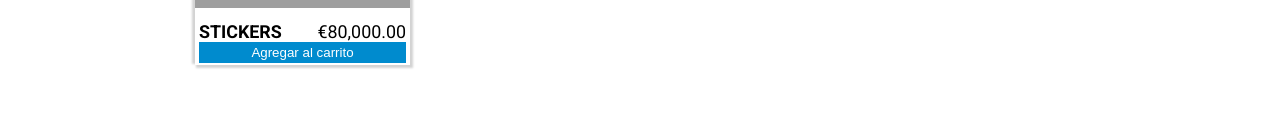
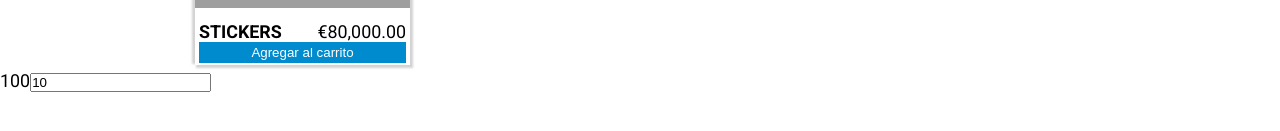
Before and after one commit to Gabrieldrc/cursoAngular, an Angular app: page / in a window 1280 px wide. Shown: the part 455-586 px from the top of the page. Built offline with nearby package versions, Linux system fonts and the light colour scheme; grey boxes are pictures that could not be loaded.

Commit message:
Se creo un pipe llamado exponential usando el comando ng g p exponential y dentro del pipe lo modificamos para que reciba un numero y lo eleve por 2

```diff
--- a/src/app/app.component.html
+++ b/src/app/app.component.html
@@ -5,3 +5,5 @@
     (productClicked)="clickedProduct($event)"
   ></app-product>
 </section>
+<span>{{ power | exponential}}</span>
+<input type="text" [(ngModel)]="power">
--- a/src/app/app.component.ts
+++ b/src/app/app.component.ts
@@ -8,7 +8,7 @@ import { Product } from './models/product.models';
 })
 export class AppComponent {
   title = 'platzi-store';
-  items = ['gabriel', 'gabriela', 'gabrielle']
+  power = 10;
   products: Product[] = [
     {
       id: '2',
@@ -46,12 +46,6 @@ export class AppComponent {
       description: 'bla bla bla bla bla'
     }
   ];
-  addItem() {
-    this.items.push(this.title)
-  }
-  deleteItem(index: number) {
-    this.items.splice(index, 1);
-  }
   clickedProduct(id: number) {
     console.log('producto', id)
   }
--- a/src/app/app.module.ts
+++ b/src/app/app.module.ts
@@ -6,12 +6,14 @@ import { AppRoutingModule } from './app-routing.module';
 import { AppComponent } from './app.component';
 import { ProductComponent } from './components/product/product.component';
 import { CartComponent } from './components/cart/cart.component';
+import { ExponentialPipe } from './exponential.pipe';
 
 @NgModule({
   declarations: [
     AppComponent,
     ProductComponent,
-    CartComponent
+    CartComponent,
+    ExponentialPipe
   ],
   imports: [
     BrowserModule,
--- /dev/null
+++ b/src/app/exponential.pipe.ts
@@ -0,0 +1,12 @@
+import { Pipe, PipeTransform } from '@angular/core';
+
+@Pipe({
+  name: 'exponential'
+})
+export class ExponentialPipe implements PipeTransform {
+
+  transform(value: number): unknown {
+    return Math.pow(value, 2);
+  }
+
+}
```
Also changed, not shown: 1 other file (tests, documents, lock files or other folders).
